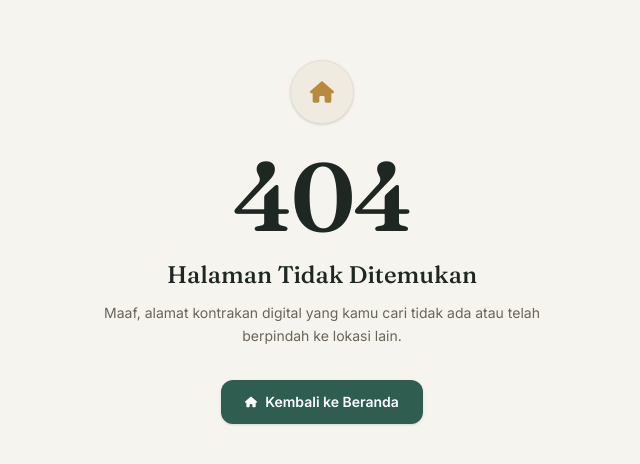
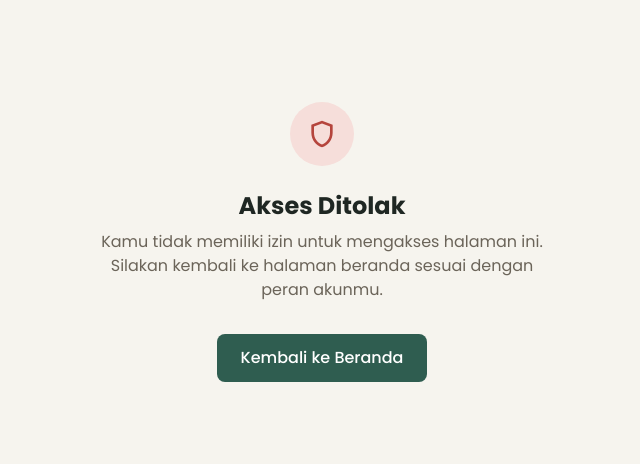
Before and after one commit to TegarAlfaR/Skripsi-FE-Kontrakan, a Next.js app: page /unauthorized in a window 1280 px wide. Before the commit this address had no page. Shown: the part 158-622 px from the top of the page, without its empty margins (318-958 px from the left). Built offline with nearby package versions, Linux system fonts and the light colour scheme.

Commit message:
feat: add role checking

```diff
--- /dev/null
+++ b/src/app/unauthorized/page.js
@@ -0,0 +1,32 @@
+"use client";
+
+import Link from "next/link";
+import { MdOutlineShield } from "react-icons/md";
+
+export default function UnauthorizedPage() {
+  return (
+    <div className="min-h-screen flex items-center justify-center bg-[#F6F4EE] px-4">
+      <div className="max-w-md w-full text-center">
+        <div className="mx-auto mb-6 flex h-16 w-16 items-center justify-center rounded-full bg-[#F6DEDA]">
+          <MdOutlineShield className="h-8 w-8 text-[#B5453D]" />
+        </div>
+
+        <h1 className="text-2xl font-bold text-[#1F2723] mb-2">
+          Akses Ditolak
+        </h1>
+
+        <p className="text-[#6B6459] mb-8">
+          Kamu tidak memiliki izin untuk mengakses halaman ini. Silakan
+          kembali ke halaman beranda sesuai dengan peran akunmu.
+        </p>
+
+        <Link
+          href="/"
+          className="inline-block rounded-lg bg-[#2F5D50] px-6 py-3 font-medium text-white transition hover:bg-[#24463C]"
+        >
+          Kembali ke Beranda
+        </Link>
+      </div>
+    </div>
+  );
+}
--- a/src/middleware.js
+++ b/src/middleware.js
@@ -1,11 +1,22 @@
 import { NextResponse } from "next/server";
 
+function getRoleFromToken(token) {
+  try {
+    const payload = token.split(".")[1];
+    const decoded = JSON.parse(
+      Buffer.from(payload, "base64").toString("utf-8")
+    );
+    return decoded.role;
+  } catch (error) {
+    return null;
+  }
+}
+
 export function middleware(request) {
-  const token = request.cookies.get("token");
+  const token = request.cookies.get("token")?.value;
   const { pathname } = request.nextUrl;
 
   const publicRoutes = ["/", "/login", "/register"];
-
   const isPublicRoute =
     publicRoutes.includes(pathname) || pathname.startsWith("/units/");
 
@@ -17,6 +28,21 @@ export function middleware(request) {
     return NextResponse.redirect(new URL("/login", request.url));
   }
 
+  const role = getRoleFromToken(token);
+
+  const roleRoutes = {
+    owner: ["/dashboard-owner"],
+    admin: ["/dashboard-admin"],
+    tenant: ["/booking", "/booking-history"],
+  };
+
+  for (const [routeRole, prefixes] of Object.entries(roleRoutes)) {
+    const isRestricted = prefixes.some((p) => pathname.startsWith(p));
+    if (isRestricted && role !== routeRole) {
+      return NextResponse.redirect(new URL("/unauthorized", request.url));
+    }
+  }
+
   return NextResponse.next();
 }
 
```
